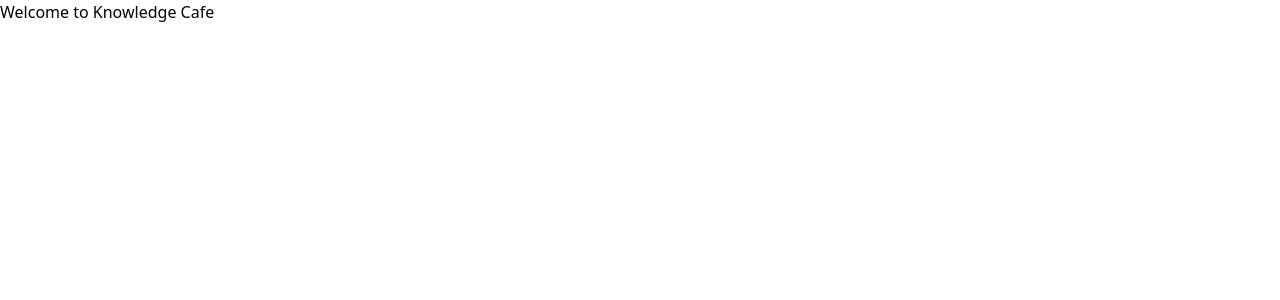
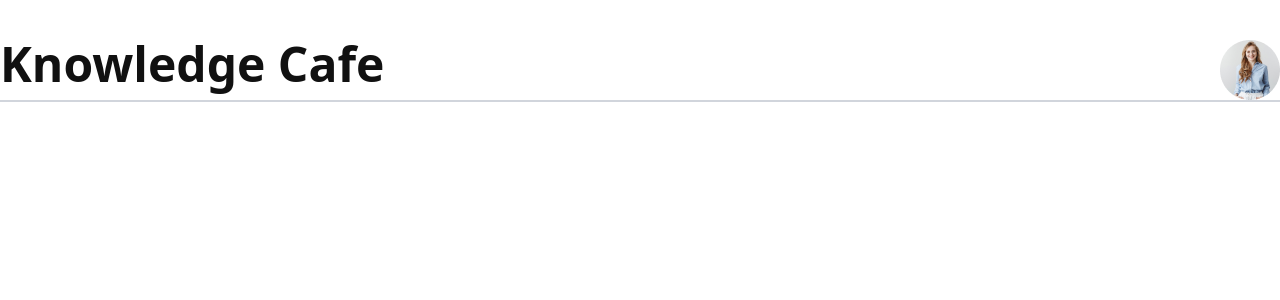
Before and after one commit to sagor-khan7/knowledge-cafe, a React (Vite) app: page / in a window 1280 px wide. Shown: the top 300 px of the page. Built offline with nearby package versions, Linux system fonts and the light colour scheme.

Commit message:
created header component

```diff
--- a/src/App.jsx
+++ b/src/App.jsx
@@ -1,3 +1,9 @@
+import Header from "./components/Header/Header";
+
 export default function App() {
-  return <div>Welcome to Knowledge Cafe</div>;
+  return (
+    <main className="container mx-auto">
+      <Header />
+    </main>
+  );
 }
--- /dev/null
+++ b/src/components/Header/Header.jsx
@@ -0,0 +1,9 @@
+import profile from "../../assets/profile.png";
+export default function Header() {
+  return (
+    <nav className="flex justify-between text-5xl font-bold text-[#111] my-10 border-b-2 border-gray-300">
+      <h1>Knowledge Cafe</h1>
+      <img src={profile} alt="" />
+    </nav>
+  );
+}
```
